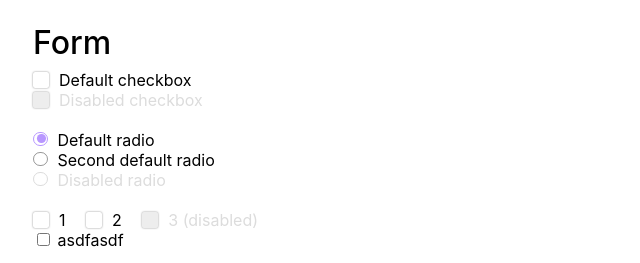
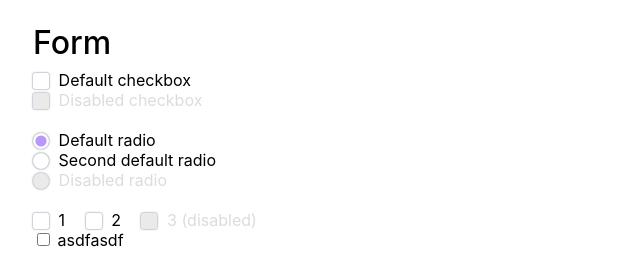
Before and after one commit to yuristrap/yuristrap, a plain HTML site: page index.html in a window 1280 px wide. Shown: the part 2852-3115 px from the top of the page, 143-783 px from the left. Drawn offline with nearby package versions, Linux system fonts and the light colour scheme; files that its build step writes are made by us from their sources.

Commit message:
UPDATE : checkbox and radio work p-absolute

```diff
--- a/scss/_form.scss
+++ b/scss/_form.scss
@@ -1,5 +1,11 @@
+/**
+ * Form values
+ * $FORM-TYPE-SIZE and $FORM-LABEL-BLANK must have the same data type, like 'px' 'rem'...
+ */
+$FORM-TYPE-SIZE: 1rem;
+$FORM-LABEL-BLANK: .6rem;
 $FORM-CHECK-INLINE-MARGIN: 1rem;
-$DISABLED-OPA: .5;
+$DISABLED-OPA: .6;
 
 .form {
 
@@ -26,21 +32,28 @@ $DISABLED-OPA: .5;
 	}
 
 	/**
-	 * checkbox
+	 * checkbox, radio
 	 */
 	input[type=checkbox].form-check-input,
 	input[type=radio].form-check-input
 	{
 		display: none;
 		& + .form-check-label {
+			padding-left: $FORM-TYPE-SIZE + $FORM-LABEL-BLANK;
 			cursor: pointer;
+			&:before,
+			&:after {
+				position: absolute;
+				width: $FORM-TYPE-SIZE;
+				height: $FORM-TYPE-SIZE;
+				left: 0px;
+				top: 0px;
+				margin-top: $FORM-TYPE-SIZE * .2;
+			}
 			&:before {
 				content: '';
-				line-height: 1rem;
 				display: inline-block;
-				margin-top: -2px;
 				margin-right: 10px;
-				vertical-align: middle;
 			}
 		}
 		&:checked + .form-check-label:before {
@@ -51,11 +64,9 @@ $DISABLED-OPA: .5;
 	input[type=checkbox].form-check-input {
 		& + .form-check-label {
 			&:before {
-				width: 1rem;
-				height: 1rem;
-				font-size: .8rem;
+				font-size: $FORM-TYPE-SIZE * .8;
 				border-radius: 2px;
-				box-shadow: 0px 0px 2px rgba(0,0,0,0.5);
+				box-shadow: 0px 0px 2px var(--darkColor);
 			}
 		}
 		&:checked + .form-check-label:before {
@@ -71,17 +82,13 @@ $DISABLED-OPA: .5;
 		& + .form-check-label {
 			&:before,
 			&:after {
-				top: 50%;
-				width: .8rem;
-				height: .8rem;
+				content: '';
 				border-radius: $BORDER-ROUNDED;
 				-webkit-transition: 240ms;
 				-o-transition: 240ms;
 				transition: 240ms;
 			}
 			&:before {
-				margin-left: .1rem;
-				margin-top: -.3rem;
 				background-color: $primary;
 				-webkit-transform: scale(0);
 				-ms-transform: scale(0);
@@ -89,27 +96,15 @@ $DISABLED-OPA: .5;
 				transform: scale(0);
 			}
 			&:after {
-				content: '';
-				position: absolute;
-				left: 0px;
-				margin-top: -.5rem;
-				border: .1rem solid rgba($black, .4);
+				box-shadow: 0px 0px 2px var(--darkColor);
 			}
 		}
-		&:checked + .form-check-label:before {
-			-webkit-transform: scale(0.7);
-			-ms-transform: scale(0.7);
-			-o-transform: scale(0.7);
-			transform: scale(0.7);
-		}
-		&:checked + .form-check-label:after {
-			// content: '';
-			border: .1rem solid $primary;
-		}
-		&[disabled] ~ .form-check-label,
-		&:disabled ~ .form-check-label {
-			&:after {
-				border: .1rem solid $gray;
+		&:checked + .form-check-label {
+			&:before {
+				-webkit-transform: scale(0.7);
+				-ms-transform: scale(0.7);
+				-o-transform: scale(0.7);
+				transform: scale(0.7);
 			}
 		}
 	}
@@ -119,7 +114,8 @@ $DISABLED-OPA: .5;
 	&[disabled] ~ .form-check-label,
 	&:disabled ~ .form-check-label {
 		color: $gray;
-		&:before {
+		&:before,
+		&:after {
 			background-color: rgba($gray, $DISABLED-OPA);
 		}
 	}
```
Also changed, not shown: dist/css/yuri.css, scss/_variables.scss (line endings or trailing spaces).
